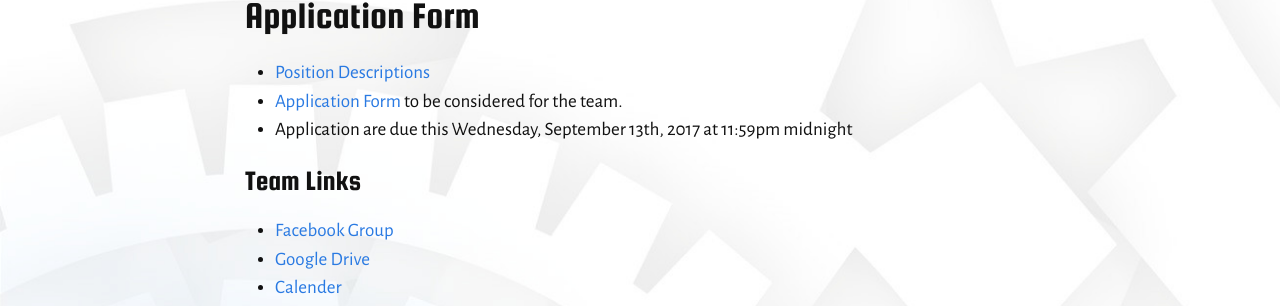
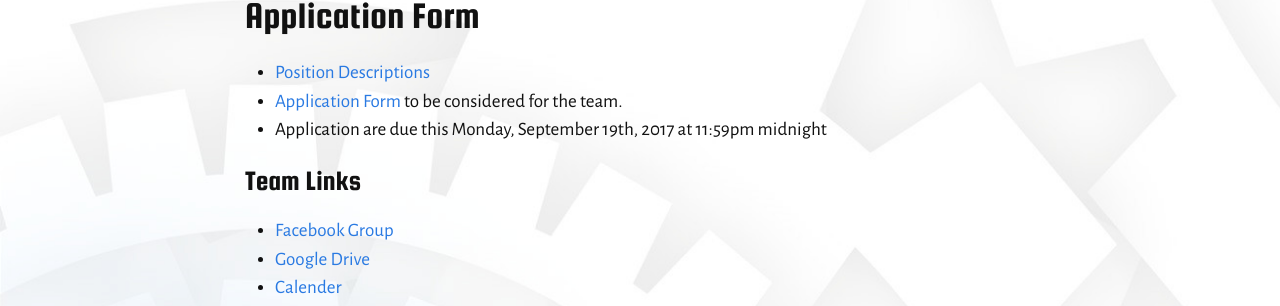
Before and after one commit to utra/utra-old-website, a Jekyll site: the page built from teams/soccer.md, in a window 1280 px wide. Shown: the part 260-566 px from the top of the page. Built offline with Jekyll 4.4.1, drawn with Linux system fonts in a browser that asks for light colours.

Commit message:
Update soccer.md

```diff
--- a/teams/soccer.md
+++ b/teams/soccer.md
@@ -10,7 +10,7 @@ We are an amateur soccer team at the University of Toronto making an attempt to
 # Application Form
 - [Position Descriptions](https://docs.google.com/document/d/1BRW8Yy9hYQix4jPiH-h9IGgB-WI3EY-ORngu0wuO0I4/edit#heading=h.psut0c1hptr)
 - [Application Form](https://docs.google.com/forms/d/e/1FAIpQLSfNVsrOJ_nnYgjDqINVgbXt_oHVTZMs3i8i2qSVGLBJYF-PVA/viewform) to be considered for the team.
-- Application are due this Wednesday, September 13th, 2017 at 11:59pm midnight
+- Application are due this Monday, September 19th, 2017 at 11:59pm midnight
 
 ## Team Links
 - [Facebook Group](https://www.facebook.com/groups/universityoftorontorobosoccer/)
```
